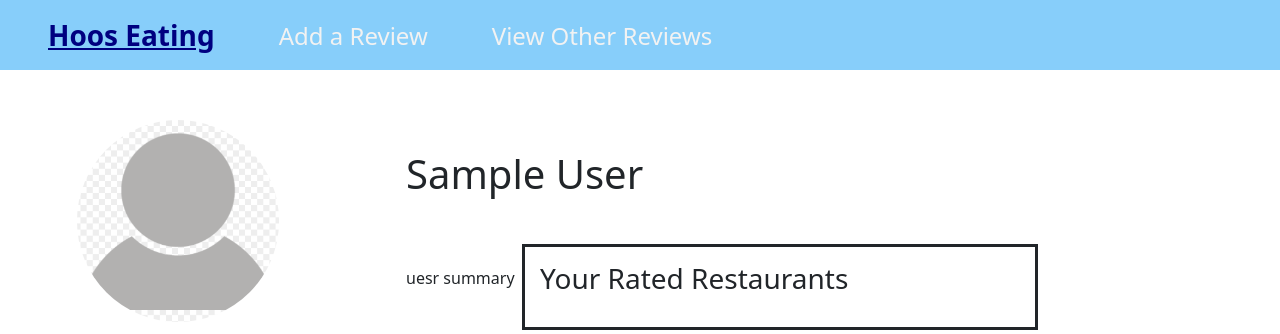
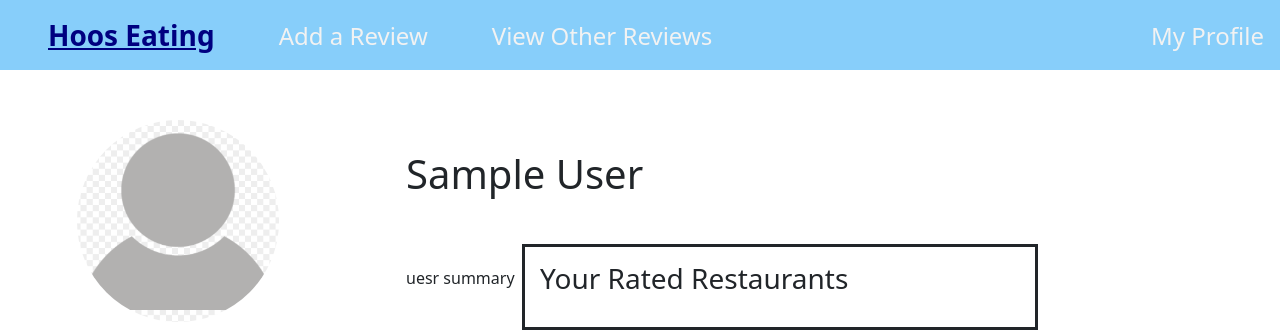
Before and after one commit to NathanStevenson/hooseating, a PHP site: page /profile_page.php in a window 1280 px wide; the page is wider, and only the part inside the window is pictured. Shown: the top 334 px of that part. Run offline with PHP 8.4, Linux system fonts and the light colour scheme; the visitor is signed in with stand-in values (Sample User, id 1); data that the repository does not hold is empty.

Commit message:
add profile page link to navbar

```diff
--- a/main_page.php
+++ b/main_page.php
@@ -68,6 +68,10 @@
             text-decoration: underline;
         }
 
+        nav a.prof{
+            float:right;
+        }
+
         #sortbydropdown input{
             color: white;
             background-color: lightgray;
@@ -85,6 +89,7 @@
             <a href="https://www.cs.virginia.edu/~nts7bcj/hooseating/main_page.php/" class="fs-3 ps-5 fw-bold">Hoos Eating</a>
             <a href="https://www.cs.virginia.edu/~nts7bcj/hooseating/add_review.php/" class="fs-4 mt-1 ps-5">Add a Review</a>
             <a href="https://www.cs.virginia.edu/~nts7bcj/hooseating/view_reviews.php/" class="fs-4 mt-1 ps-5">View Other Reviews</a>
+            <a href="https://www.cs.virginia.edu/~ffk9uu/hooseating/profile_page.php/" class="fs-4 mt-1 ps-5 prof">My Profile</a>
         </nav>
 
         <!-- DropDown button to filter the restaurants by -->
--- a/profile_page.php
+++ b/profile_page.php
@@ -104,13 +104,18 @@
         div.reviewrating {
             float: right;
         }
+
+        nav a.prof{
+            float:right;
+        }
         </style>
     </head>
     <body>
         <nav>
-            <a href="https://www.cs.virginia.edu/~nts7bcj/hooseating/main_page.php/" class="fs-3 ps-5 fw-bold">Hoos Eating</a>
-            <a href="https://www.cs.virginia.edu/~nts7bcj/hooseating/add_review.php/" class="fs-4 mt-1 ps-5">Add a Review</a>
-            <a href="https://www.cs.virginia.edu/~nts7bcj/hooseating/view_reviews.php/" class="fs-4 mt-1 ps-5">View Other Reviews</a>
+            <a href="https://www.cs.virginia.edu/~ffk9uu/hooseating/main_page.php/" class="fs-3 ps-5 fw-bold">Hoos Eating</a>
+            <a href="https://www.cs.virginia.edu/~ffk9uu/hooseating/add_review.php/" class="fs-4 mt-1 ps-5">Add a Review</a>
+            <a href="https://www.cs.virginia.edu/~ffk9uu/hooseating/view_reviews.php/" class="fs-4 mt-1 ps-5">View Other Reviews</a>
+            <a href="https://www.cs.virginia.edu/~ffk9uu/hooseating/profile_page.php/" class="fs-4 mt-1 ps-5 prof">My Profile</a>
         </nav>
 
         <div>
```
